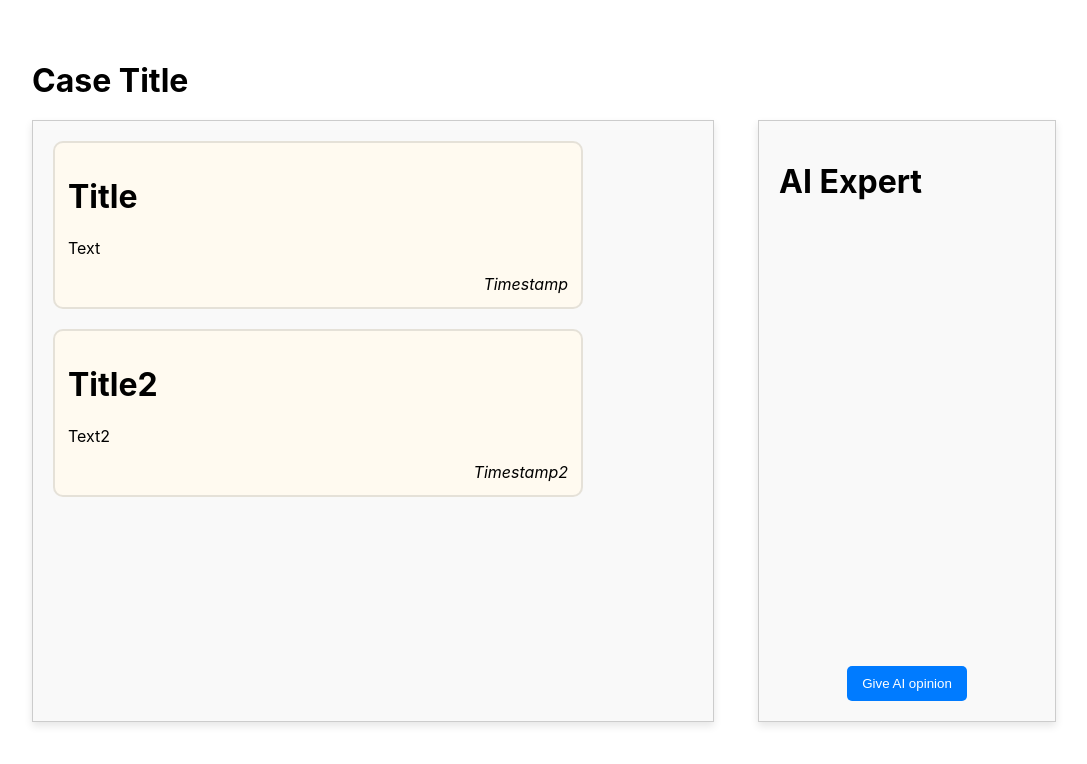
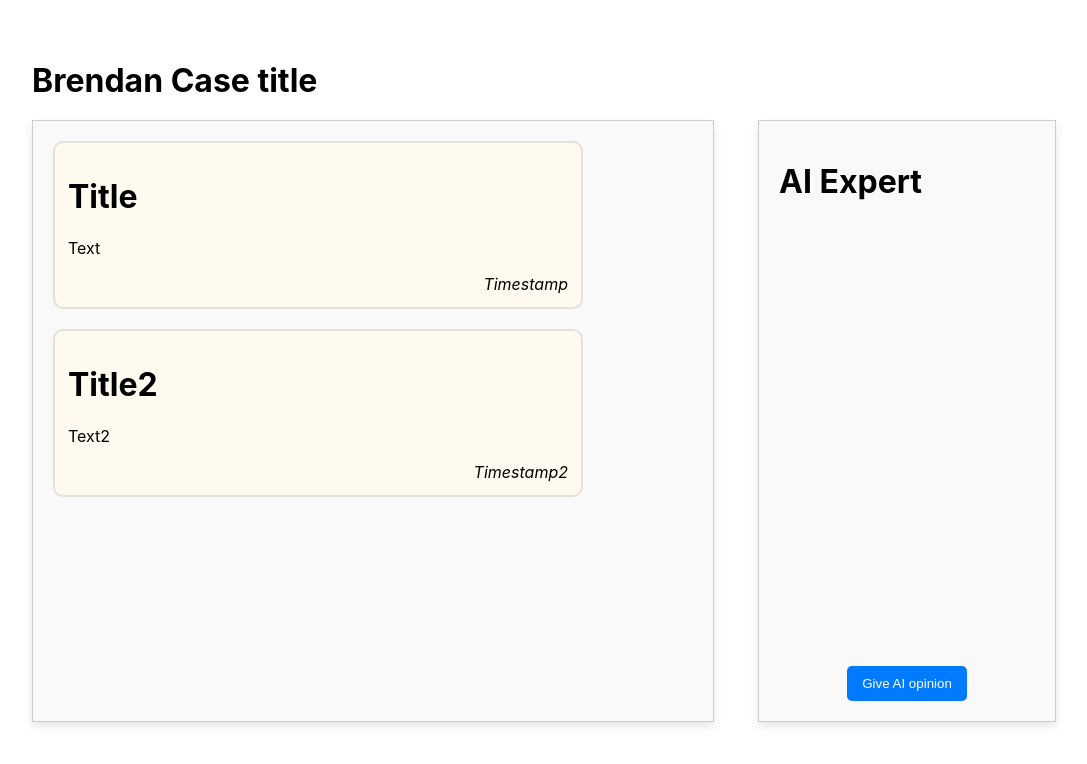
Before and after one commit to hacktrinity-unreal/live-summariser, a React (Create React App) app in the folder live-sum-app/: page /live-case in a window 1280 px wide. Shown: the top 764 px of the page, without its empty margins (96-1183 px from the left). Built offline with nearby package versions, Linux system fonts and the light colour scheme.

Commit message:
passing case title param, renaming files

```diff
--- a/live-sum-app/src/App.js
+++ b/live-sum-app/src/App.js
@@ -4,11 +4,12 @@ import Home from './home.js';
 import LiveCase from './live-case.js';
 
 function App() {
+  const caseTitle = "Brendan Case title";
   return (
     <BrowserRouter>
         <Routes>
           <Route path="/" element={<Home />} />
-          <Route path="/live-case" element={<LiveCase />} />
+          <Route path="/live-case" element={<LiveCase title={caseTitle} />} />
         </Routes>
     </BrowserRouter>
   );
--- a/live-sum-app/src/live-case.js
+++ b/live-sum-app/src/live-case.js
@@ -1,21 +1,21 @@
 import React,{ useState }  from 'react';
 import './index.css'; // Import the CSS file
 
-function LiveCase ({title}) {
+function LiveCase({title}) {
     return (
         <div>
-            <CaseTitle title={title}/>
+            <CaseTitle title={title} />
             <KeyMomentContainer />
             <AIExpert />
         </div>
     );
-};
+}
 
-function CaseTitle(title) {
+function CaseTitle({title}) {
     return (
         <div className="case-title-container">
             <h1 className="case-title-text">
-            Case Title
+                {title}
             </h1>
         </div>
     );
```
